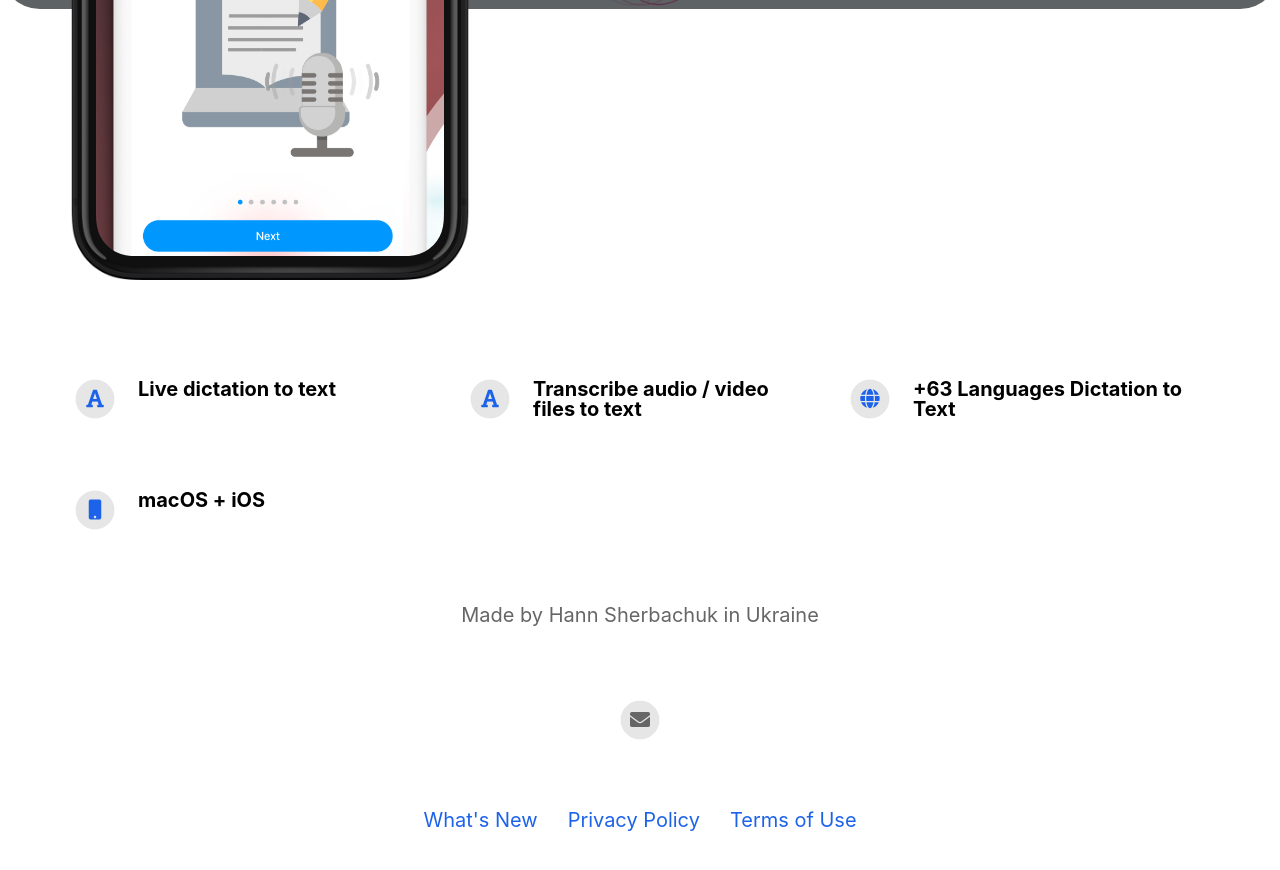
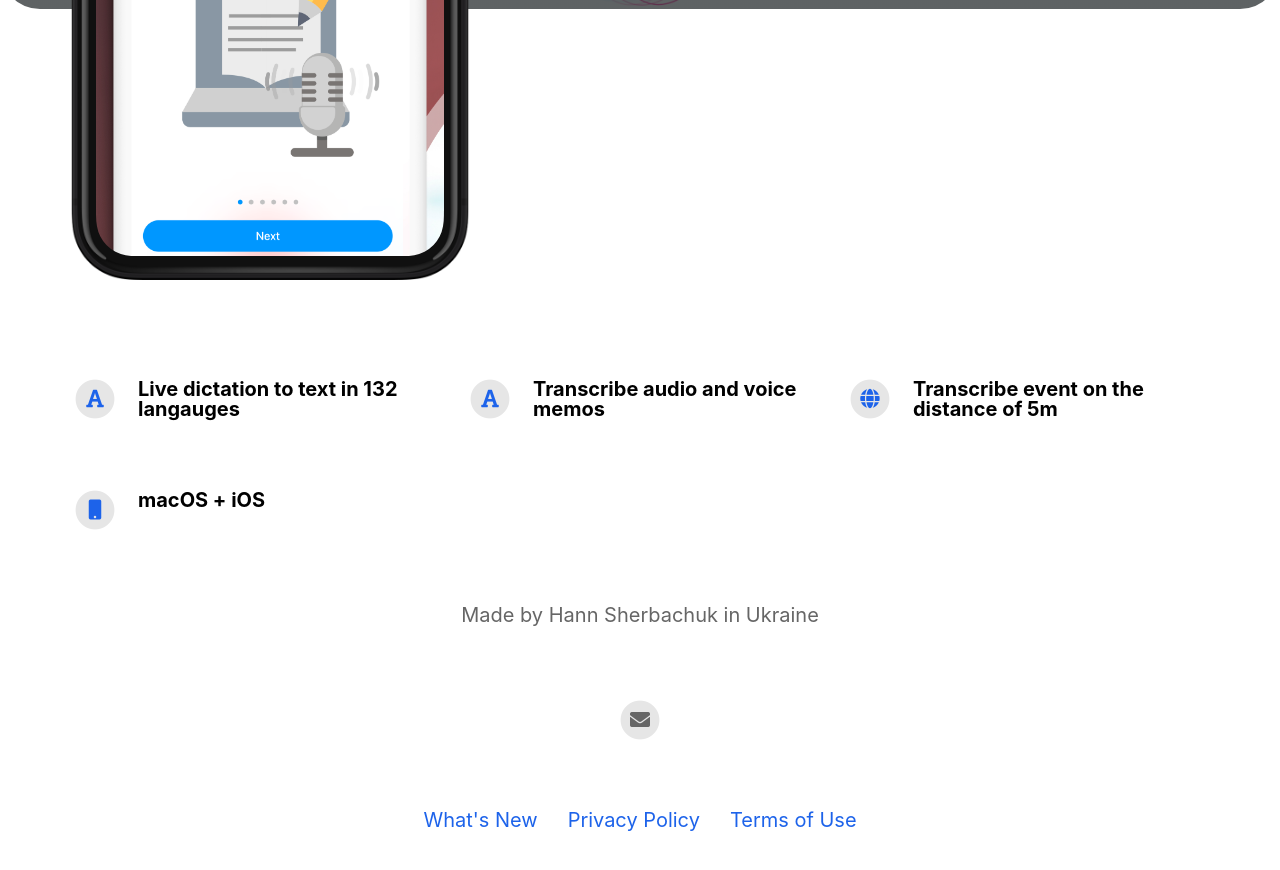
Before and after one commit to artem-sherbachuk/transcribe.com, a Jekyll site: the page built from index.html, in a window 1280 px wide and 900 px high, scrolled down 705 px. Shown: the top 870 px of the window. Built offline with Jekyll 4.4.1, drawn with Linux system fonts in a browser that asks for light colours; nearby versions of some CDN libraries.

Commit message:
Update _config.yml

```diff
--- a/_config.yml
+++ b/_config.yml
@@ -2,7 +2,7 @@
 page_title                                :                                           # Automatically populates with app name if not set and if iOS app ID is set. Otherwise enter manually.
 
 # App Info
-ios_app_id                                : 1628084179                                # Required. Enter iOS app ID to automatically populate name, price and icons (e.g. 718043190).
+ios_app_id                                : 1634277485                                # Required. Enter iOS app ID to automatically populate name, price and icons (e.g. 718043190).
 ios_app_country                           : us                                        # Required outside USA. Enter 2 letter country code as in https://en.wikipedia.org/wiki/ISO_3166-1_alpha-2
 
 appstore_link                             :                                           # Automatically populates if not set and if iOS app ID is set. Otherwise enter manually.
@@ -35,15 +35,15 @@ youtube_username                          :
 # Feature List                            Edit, add or remove features to be presented.
 features                                  :
 
-  - title                                 : Live dictation to text
+  - title                                 : Live dictation to text in 132 langauges
     description                           :
     fontawesome_icon_name                 : font
 
-  - title                                 : Transcribe audio / video files  to text
+  - title                                 : Transcribe audio and voice memos
     description                           :
     fontawesome_icon_name                 : font
 
-  - title                                 : +63 Languages Dictation to Text
+  - title                                 : Transcribe event on the distance of 5m
     description                           :
     fontawesome_icon_name                 : globe
 
```
